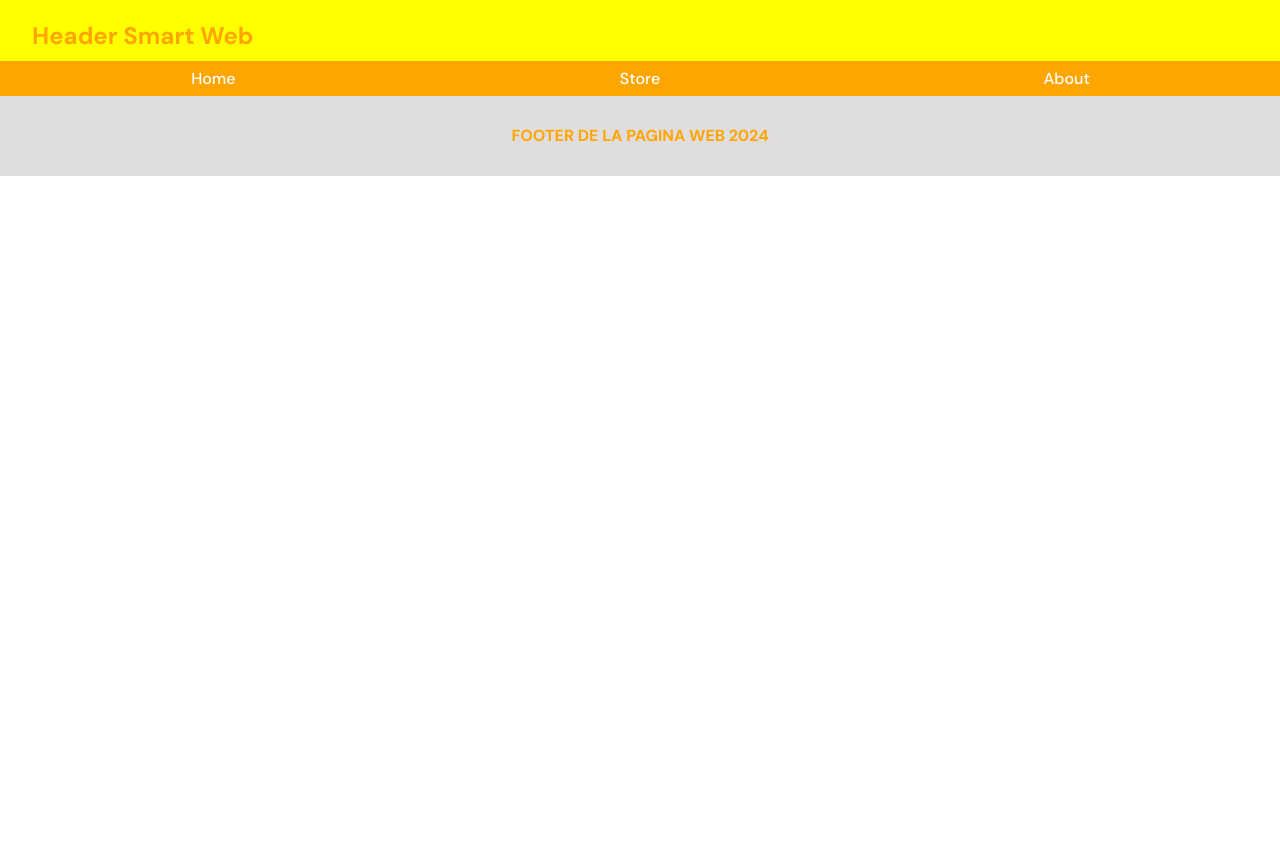
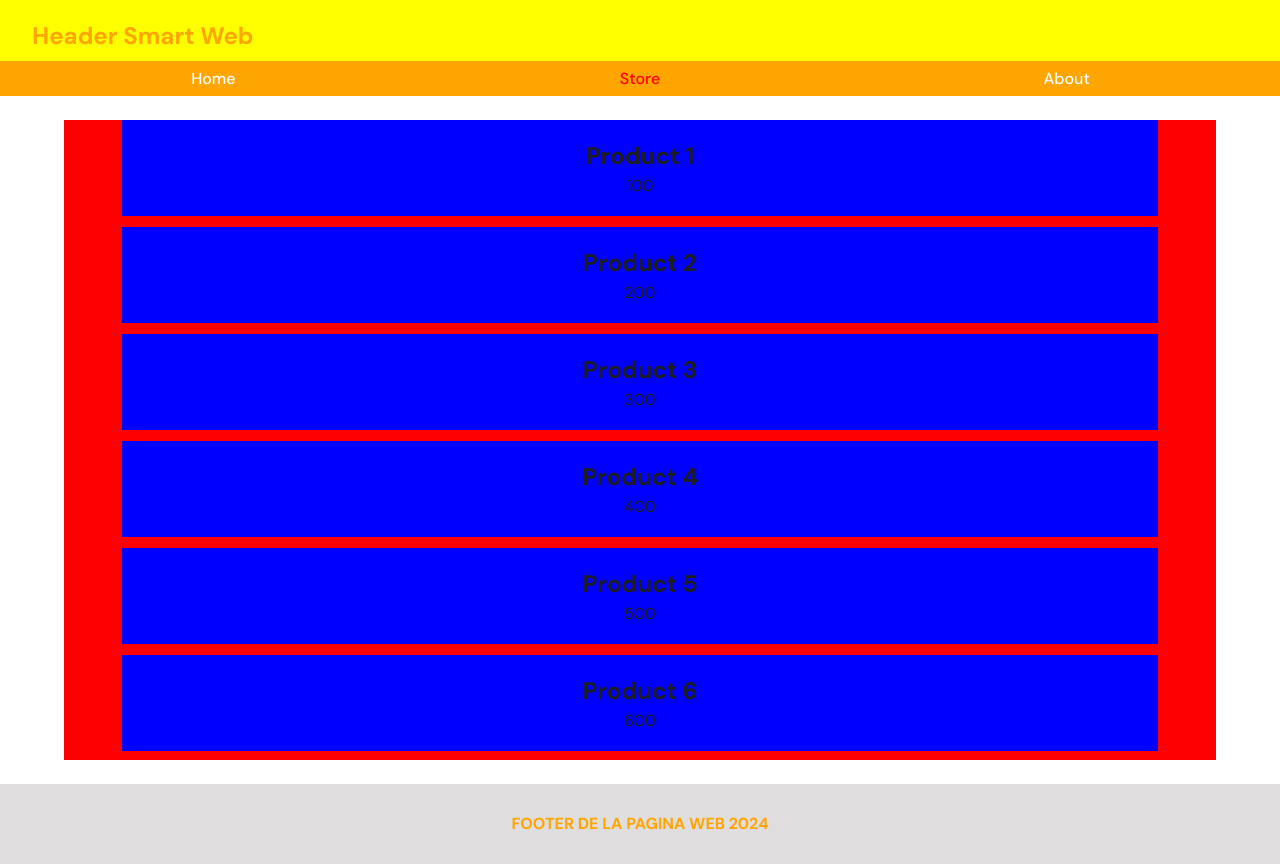
Before and after one commit to LMCT04/e-commerce-1, a React (Vite) app: page /store in a window 1280 px wide. Before the commit the page ends 800 px from the top, so only its background shows below. Built offline with nearby package versions, Linux system fonts and the light colour scheme.

Commit message:
card and cardContainer

```diff
--- a/src/App.tsx
+++ b/src/App.tsx
@@ -2,7 +2,7 @@ import "./App.css";
 import { Route, Routes, useLocation } from "react-router-dom";
 import Header from "./components/Header/Header";
 import Footer from "./components/Footer/Footer";
-import { Landing, Home } from "./views";
+import { Landing, Home, Store_View } from "./views";
 
 function App() {
   const location = useLocation();
@@ -15,6 +15,7 @@ function App() {
       <Routes>
         <Route path="/" element={<Landing />} />
         <Route path="/home" element={<Home />} />
+        <Route path="/store" element={<Store_View />} />
       </Routes>
       <Footer />
     </div>
--- /dev/null
+++ b/src/components/Card/Card.module.css
@@ -0,0 +1,9 @@
+.card {
+  background-color: blue;
+  width: 90%;
+  height: 12dvh;
+  display: flex;
+  flex-direction: column;
+  align-items: center;
+  justify-content: center;
+}
--- /dev/null
+++ b/src/components/Card/Card.tsx
@@ -0,0 +1,19 @@
+import styles from "./Card.module.css";
+
+type CardProps = {
+  data: {
+    name: string;
+    price: number;
+  };
+};
+
+const Card = ({ data }: CardProps) => {
+  return (
+    <div className={styles.card}>
+      <h2>{data.name}</h2>
+      <p>{data.price}</p>
+    </div>
+  );
+};
+
+export default Card;
--- /dev/null
+++ b/src/components/Card_container/Card_container.module.css
@@ -0,0 +1,8 @@
+.container {
+  width: 100%;
+  height: 100%;
+  display: grid;
+  row-gap: 0.1rem;
+  column-gap: 0.5rem;
+  justify-items: center;
+}
--- /dev/null
+++ b/src/components/Card_container/Card_container.tsx
@@ -0,0 +1,23 @@
+import Card from "../Card/Card";
+import styles from "./Card_container.module.css";
+
+const Card_container = () => {
+  const productsArray = [
+    { id: 1, name: "Product 1", price: 100 },
+    { id: 2, name: "Product 2", price: 200 },
+    { id: 3, name: "Product 3", price: 300 },
+    { id: 4, name: "Product 4", price: 400 },
+    { id: 5, name: "Product 5", price: 500 },
+    { id: 6, name: "Product 6", price: 600 },
+  ];
+
+  return (
+    <div className={styles.container}>
+      {productsArray?.map((product) => (
+        <Card key={product.id} data={product} />
+      ))}
+    </div>
+  );
+};
+
+export default Card_container;
--- a/src/components/Header/Header.tsx
+++ b/src/components/Header/Header.tsx
@@ -33,7 +33,7 @@ const HeaderSmart = () => {
           Home
         </NavLink>
         <NavLink
-          to="/"
+          to="/store"
           className={({ isActive }) =>
             isActive ? styles["link_active"] : styles["link"]
           }
--- /dev/null
+++ b/src/views/Store_view/Store_view.module.css
@@ -0,0 +1,7 @@
+.card_container {
+  background-color: red;
+  width: 90%;
+  height: 80dvh;
+  margin: 1.5rem 0;
+  display: flex;
+}
--- /dev/null
+++ b/src/views/Store_view/Store_view.tsx
@@ -0,0 +1,15 @@
+import Screen from "../../components/Screen/Screen";
+import Card_container from "../../components/Card_container/Card_container";
+import styles from "./Store_view.module.css";
+
+const Store_View = () => {
+  return (
+    <Screen>
+      <div className={styles["card_container"]}>
+        <Card_container />
+      </div>
+    </Screen>
+  );
+};
+
+export default Store_View;
--- a/src/views/index.ts
+++ b/src/views/index.ts
@@ -1,7 +1,9 @@
 import Landing from "./Landing/Landing";
 import Home from "./Home/Home";
+import Store_View from "./Store_view/Store_view";
 
 export {
   Landing,
   Home,
+  Store_View,
 }
```
